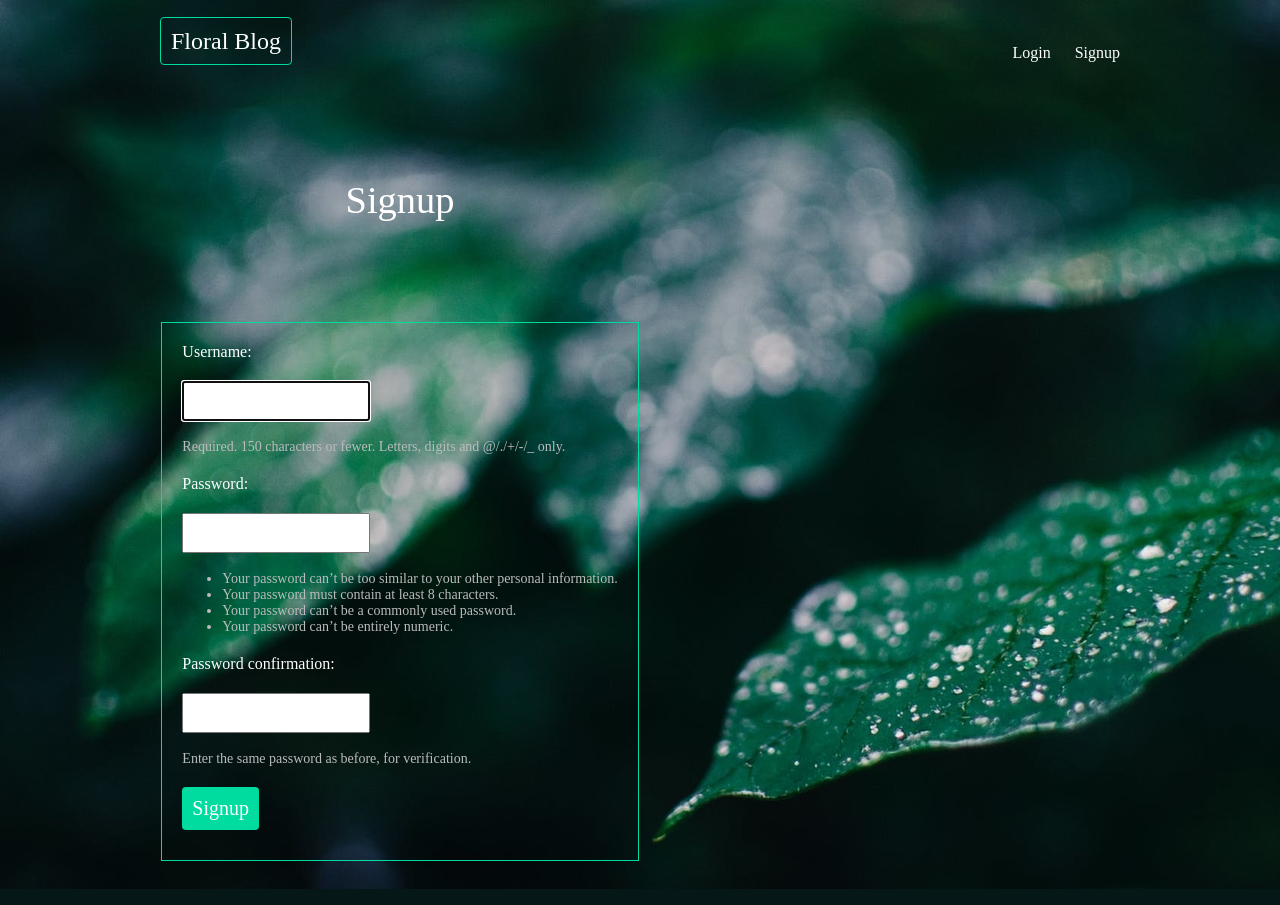
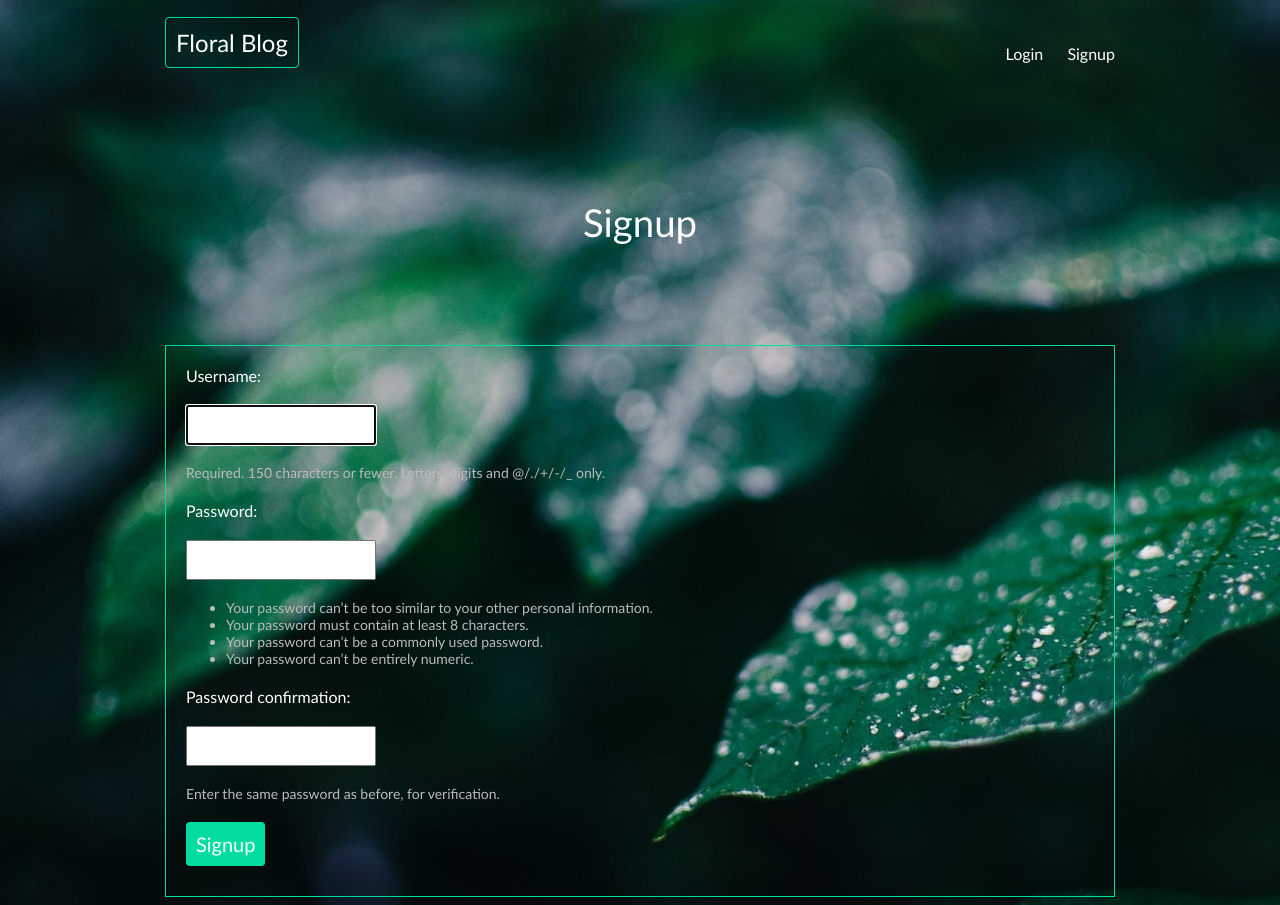
Before and after one commit to liusska/floral-blog, a Django app: page /accounts/signup/ in a window 1280 px wide. Run offline with Django 3.2, Linux system fonts and the light colour scheme.

Commit message:
Final commit

```diff
--- a/floralblog/assets/styles.css
+++ b/floralblog/assets/styles.css
@@ -1,12 +1,12 @@
 body{
     background-color: #004055;
     background-image: url("woods2.jpg");
-    background-repeat-y: no-repeat;
+    background-repeat: no-repeat;
     color: #fff;
 }
 
 body *{
-    font-family: Ubuntu;
+    font-family: "Gill Sans MT";
 }
 
 h1, h2, h3, h4, h5{
@@ -20,7 +20,7 @@ a, a:hover, a:visited{
 }
 
 .wrapper{
-    max-width: 960px;
+    max-width: 950px;
     margin: 0 auto;
 }
 
@@ -66,6 +66,7 @@ nav button{
     position: relative;
     padding-bottom: 40px;
 }
+
 
 .article h2{
     font-size: 1.2em;
--- a/floralblog/templates/base_layout.html
+++ b/floralblog/templates/base_layout.html
@@ -26,11 +26,12 @@
             {% endif %}
         </ul>
       </nav>
+     </header>
     <div class="wrapper">
     {% block content %}
     {% endblock %}
     </div>
-  </header>
+
 </body>
 </html>
 
```
Also changed, not shown: floralblog/db.sqlite3, floralblog/media/2.jpg (deleted), floralblog/media/4c0efdd7be898125de1a6bf83f041f67.png (deleted), floralblog/media/6857652cac15983baaa32b1ee00e9ac1.jpg (added), floralblog/media/74497.jpg (added), floralblog/media/CBGOrchidsMarch2018-4323-Edit-845x321.jpg (added), floralblog/media/Facts-about-Tulip.jpg (deleted), floralblog/media/Orchid-Flowers.jpg (deleted), floralblog/media/beautiful-yellow-roses-website-header_olsOQVy.jpg (added).
